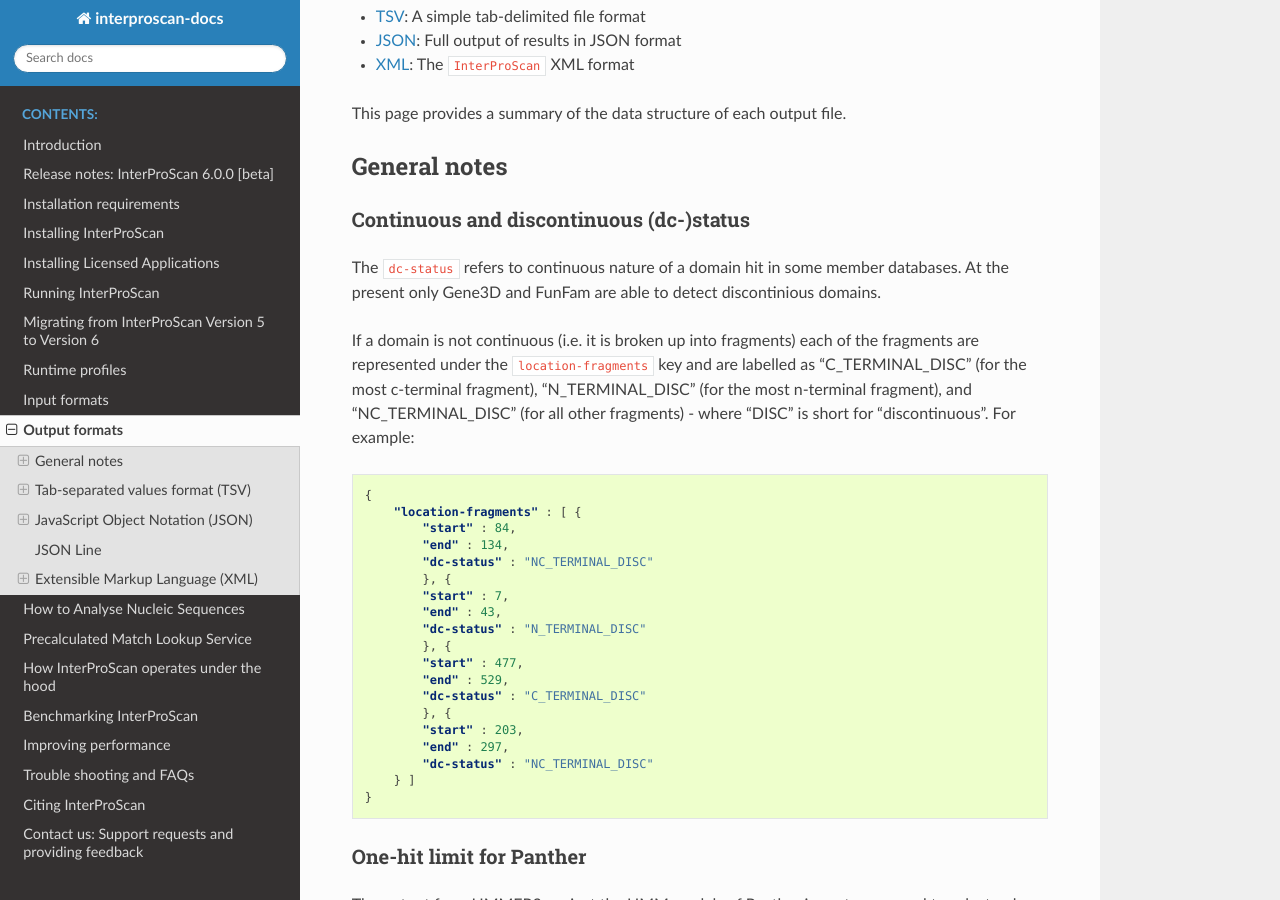
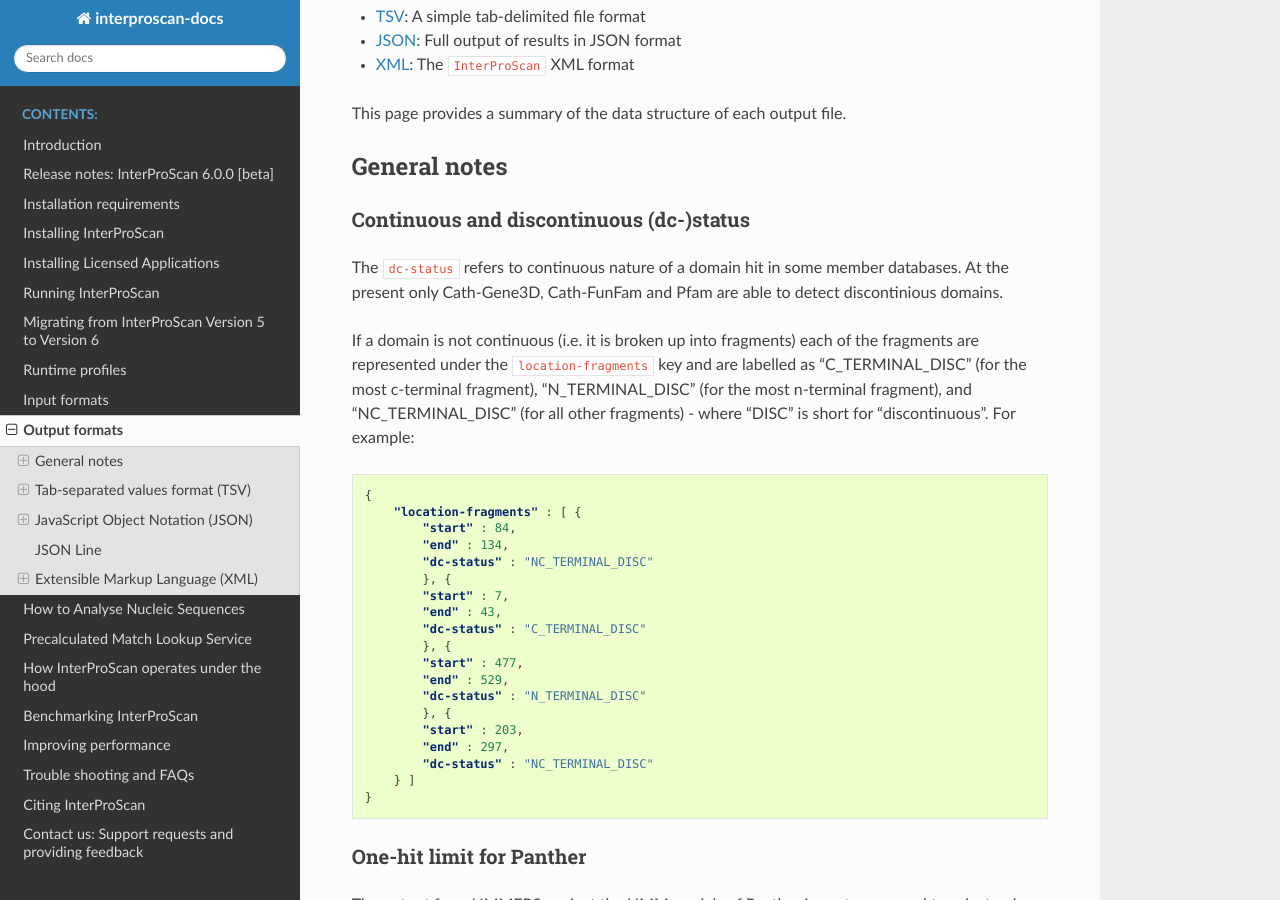
Before and after one commit to ebi-pf-team/interproscan-docs, a Sphinx documentation site: the page built from docs/OutputFormats.rst, in a window 1280 px wide and 900 px high, scrolled down 204 px. Built offline with Sphinx 7.4.7 and the Read the Docs theme 3.1.0, drawn with Linux system fonts in a browser that asks for light colours.

Commit message:
update dbstatus

```diff
--- a/docs/OutputFormats.rst
+++ b/docs/OutputFormats.rst
@@ -17,7 +17,7 @@
 ~~~~~~~~~~~~~~~~~~~~~~~~~~~~~~~~~~~~~~~~
 
 The ``dc-status`` refers to continuous nature of a domain
-hit in some member databases. At the present only Gene3D and FunFam are able to detect discontinious domains.
+hit in some member databases. At the present only Cath-Gene3D, Cath-FunFam and Pfam are able to detect discontinious domains.
 
 If a domain is not continuous (i.e. it is broken up into fragments) each
 of the fragments are represented under the ``location-fragments`` key and are labelled as
@@ -34,11 +34,11 @@
             }, {
             "start" : 7,
             "end" : 43,
-            "dc-status" : "N_TERMINAL_DISC"
+            "dc-status" : "C_TERMINAL_DISC"
             }, {
             "start" : 477,
             "end" : 529,
-            "dc-status" : "C_TERMINAL_DISC"
+            "dc-status" : "N_TERMINAL_DISC"
             }, {
             "start" : 203,
             "end" : 297,
```
